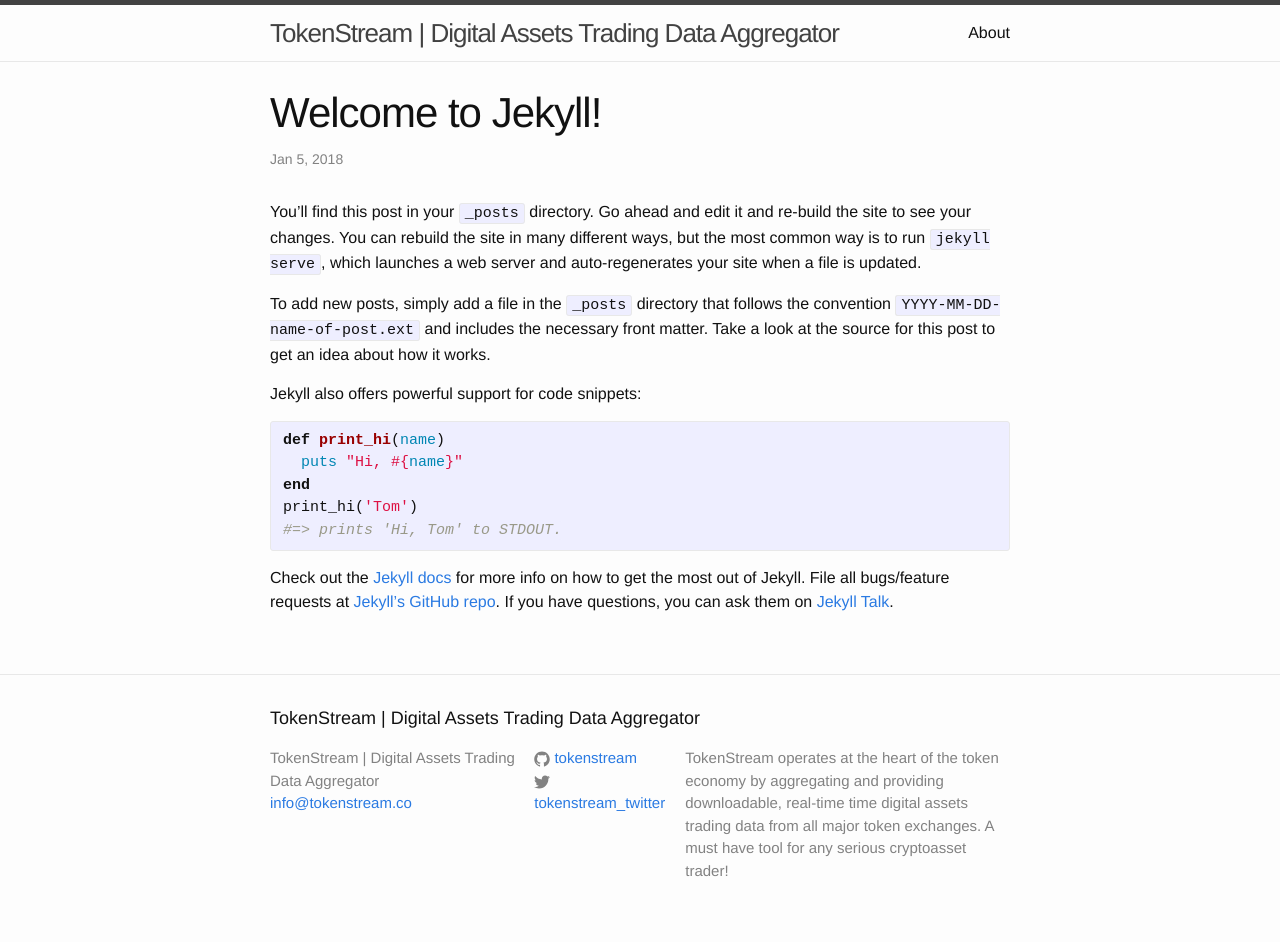
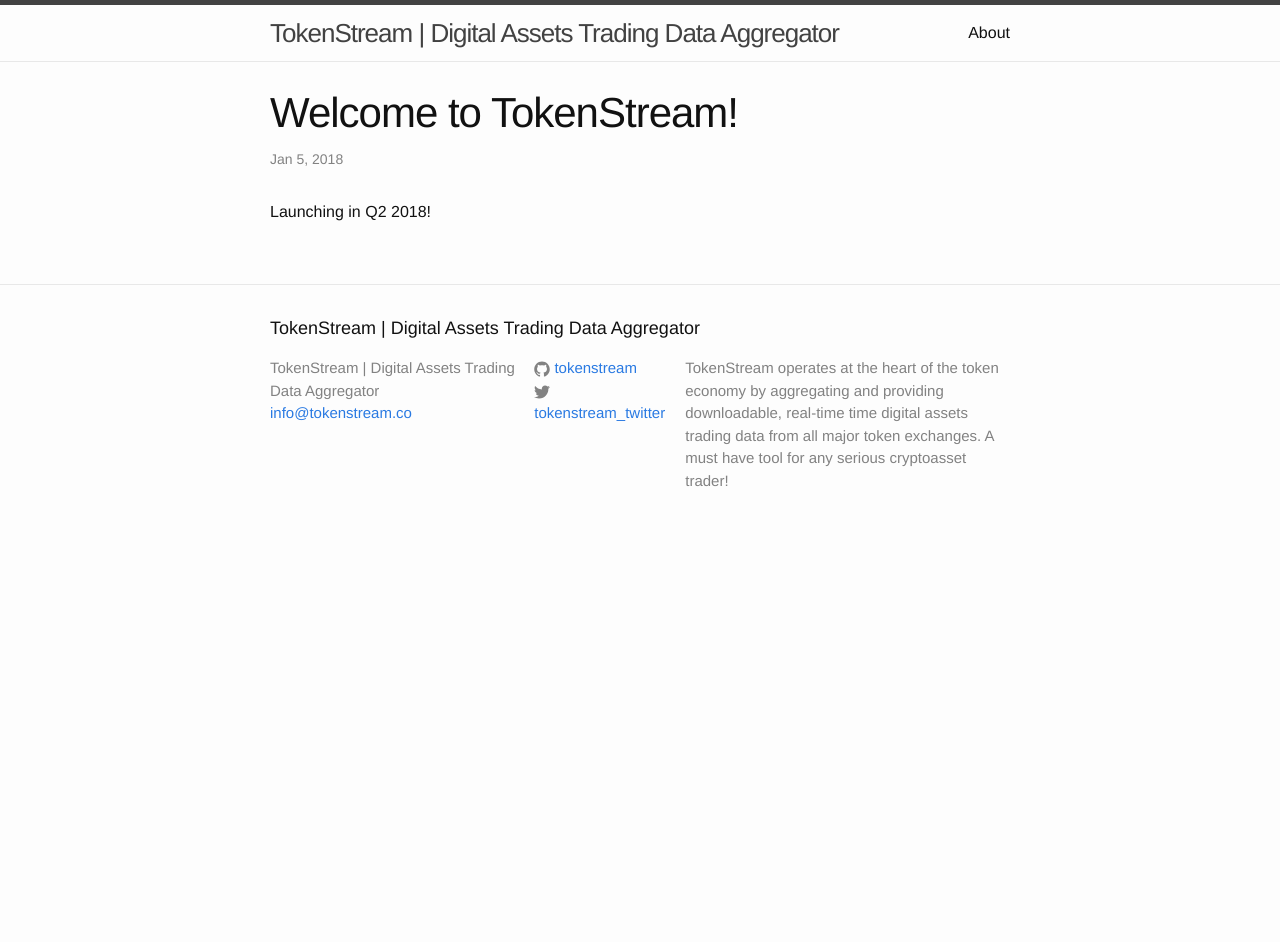
Before and after one commit to gertraig/fertuk, a Jekyll site: the page built from _posts/2018-01-05-welcome-to-jekyll.markdown, in a window 1280 px wide. Built offline with Jekyll 4.4.1, drawn with Linux system fonts in a browser that asks for light colours; after the commit the page ends 900 px from its top, so only the background shows below that.

Commit message:
Update 2018-01-05-welcome-to-jekyll.markdown

```diff
--- a/_posts/2018-01-05-welcome-to-jekyll.markdown
+++ b/_posts/2018-01-05-welcome-to-jekyll.markdown
@@ -1,25 +1,7 @@
 ---
 layout: post
-title:  "Welcome to Jekyll!"
+title:  "Welcome to TokenStream!"
 date:   2018-01-05 19:39:54 +0000
-categories: jekyll update
+categories: TokenStream update
 ---
-You’ll find this post in your `_posts` directory. Go ahead and edit it and re-build the site to see your changes. You can rebuild the site in many different ways, but the most common way is to run `jekyll serve`, which launches a web server and auto-regenerates your site when a file is updated.
-
-To add new posts, simply add a file in the `_posts` directory that follows the convention `YYYY-MM-DD-name-of-post.ext` and includes the necessary front matter. Take a look at the source for this post to get an idea about how it works.
-
-Jekyll also offers powerful support for code snippets:
-
-{% highlight ruby %}
-def print_hi(name)
-  puts "Hi, #{name}"
-end
-print_hi('Tom')
-#=> prints 'Hi, Tom' to STDOUT.
-{% endhighlight %}
-
-Check out the [Jekyll docs][jekyll-docs] for more info on how to get the most out of Jekyll. File all bugs/feature requests at [Jekyll’s GitHub repo][jekyll-gh]. If you have questions, you can ask them on [Jekyll Talk][jekyll-talk].
-
-[jekyll-docs]: http://jekyllrb.com/docs/home
-[jekyll-gh]:   https://github.com/jekyll/jekyll
-[jekyll-talk]: https://talk.jekyllrb.com/
+Launching in Q2 2018!
```
